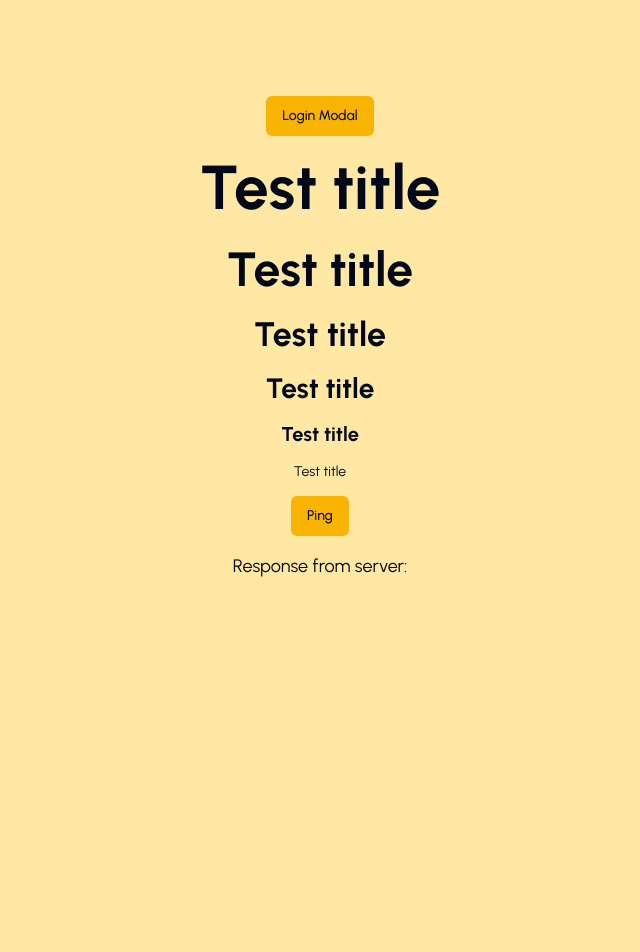
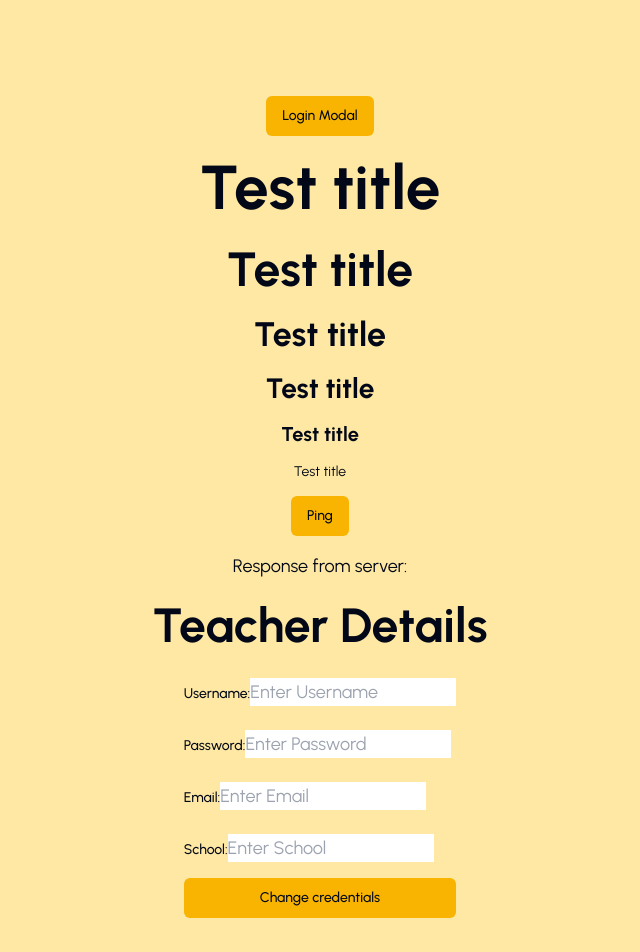
Before and after one commit to codersforcauses/wajo, a Next.js app in the folder client/: page / in a window 1280 px wide. Shown: the top 952 px of the page, without its empty margins (320-960 px from the left). Before the commit the page ends 800 px from the top, so only its background shows below. Built offline with nearby package versions, Linux system fonts and the light colour scheme.

Commit message:
Create Teacher Details

```diff
--- /dev/null
+++ b/client/src/components/ui/teacherdashboard/teacher details.tsx
@@ -0,0 +1,116 @@
+import { useForm } from "react-hook-form";
+
+import { Button } from "@/components/ui/button";
+import {
+  Form,
+  FormControl,
+  FormField,
+  FormItem,
+  FormLabel,
+  FormMessage,
+} from "@/components/ui/form";
+
+const TeacherDetails = () => {
+  const formMethods = useForm();
+
+  const onSubmit = (data: any) => {
+    console.log(data);
+  };
+
+  return (
+    <>
+      <h2>Teacher Details</h2>
+      <Form {...formMethods}>
+        <form
+          onSubmit={formMethods.handleSubmit(onSubmit)}
+          className="space-y-4"
+        >
+          {/* Username Field */}
+          <FormField
+            control={formMethods.control}
+            name="username"
+            render={({ field }) => (
+              <FormItem>
+                <FormLabel>Username:</FormLabel>
+                <FormControl>
+                  <input
+                    {...field}
+                    className="input"
+                    placeholder="Enter Username"
+                  />
+                </FormControl>
+                <FormMessage />
+              </FormItem>
+            )}
+          />
+
+          {/* Password Field */}
+          <FormField
+            control={formMethods.control}
+            name="password"
+            render={({ field }) => (
+              <FormItem>
+                <FormLabel>Password:</FormLabel>
+                <FormControl>
+                  <input
+                    {...field}
+                    type="password"
+                    className="input"
+                    placeholder="Enter Password"
+                  />
+                </FormControl>
+                <FormMessage />
+              </FormItem>
+            )}
+          />
+
+          {/* Email Field */}
+          <FormField
+            control={formMethods.control}
+            name="email"
+            render={({ field }) => (
+              <FormItem>
+                <FormLabel>Email:</FormLabel>
+                <FormControl>
+                  <input
+                    {...field}
+                    type="email"
+                    className="input"
+                    placeholder="Enter Email"
+                  />
+                </FormControl>
+                <FormMessage />
+              </FormItem>
+            )}
+          />
+
+          {/* School Field */}
+          <FormField
+            control={formMethods.control}
+            name="school"
+            render={({ field }) => (
+              <FormItem>
+                <FormLabel>School:</FormLabel>
+                <FormControl>
+                  <input
+                    {...field}
+                    className="input"
+                    placeholder="Enter School"
+                  />
+                </FormControl>
+                <FormMessage />
+              </FormItem>
+            )}
+          />
+
+          {/* Submit Button */}
+          <Button type="submit" className="w-full">
+            Change credentials
+          </Button>
+        </form>
+      </Form>
+    </>
+  );
+};
+
+export default TeacherDetails;
--- a/client/src/pages/index.tsx
+++ b/client/src/pages/index.tsx
@@ -1,5 +1,6 @@
 import { useState } from "react";
 
+import TeacherDetails from "@/components/ui/teacherdashboard/teacher details";
 import { LoginModal } from "@/components/ui/user/login-modal";
 import { usePings } from "@/hooks/pings";
 
@@ -28,6 +29,7 @@ export default function Home() {
       <p>
         Response from server: <span>{data as string}</span>
       </p>
+      <TeacherDetails></TeacherDetails>
     </main>
   );
 }
```
